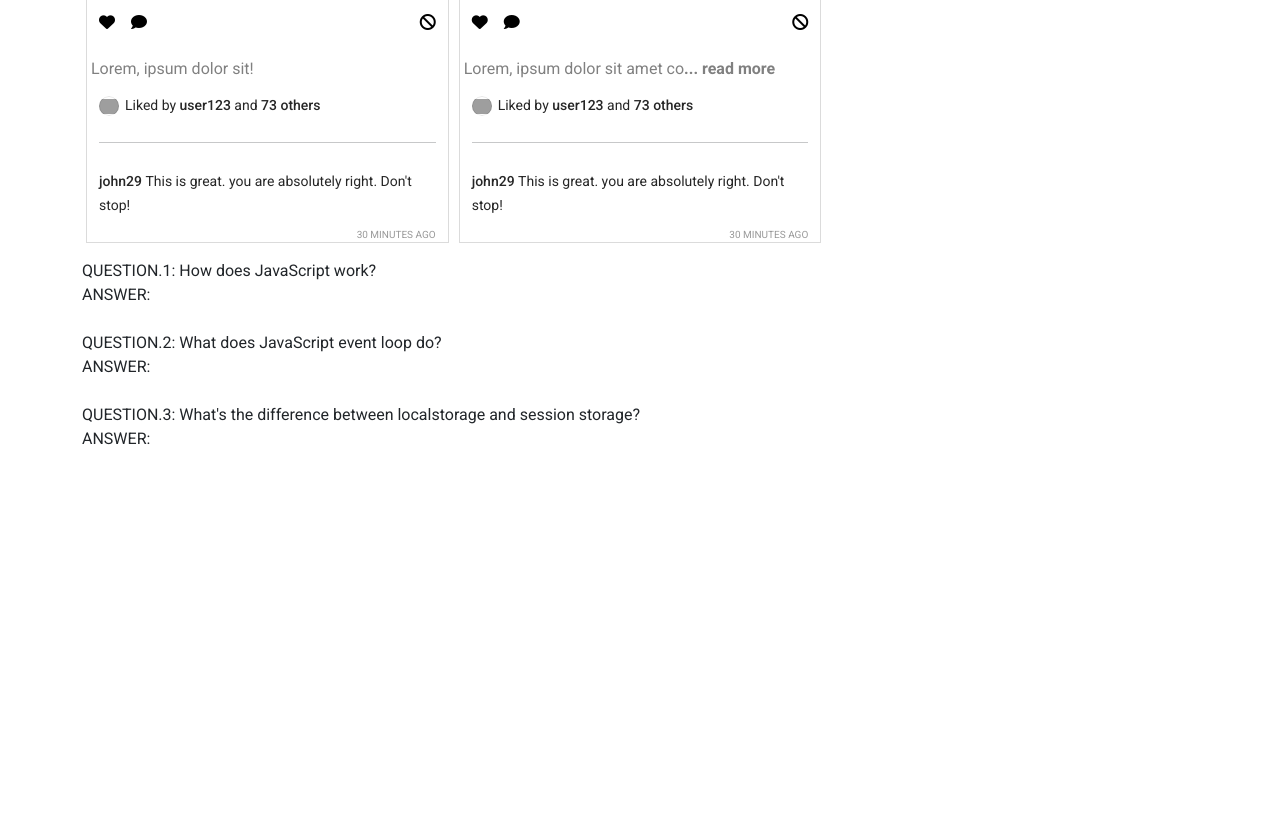
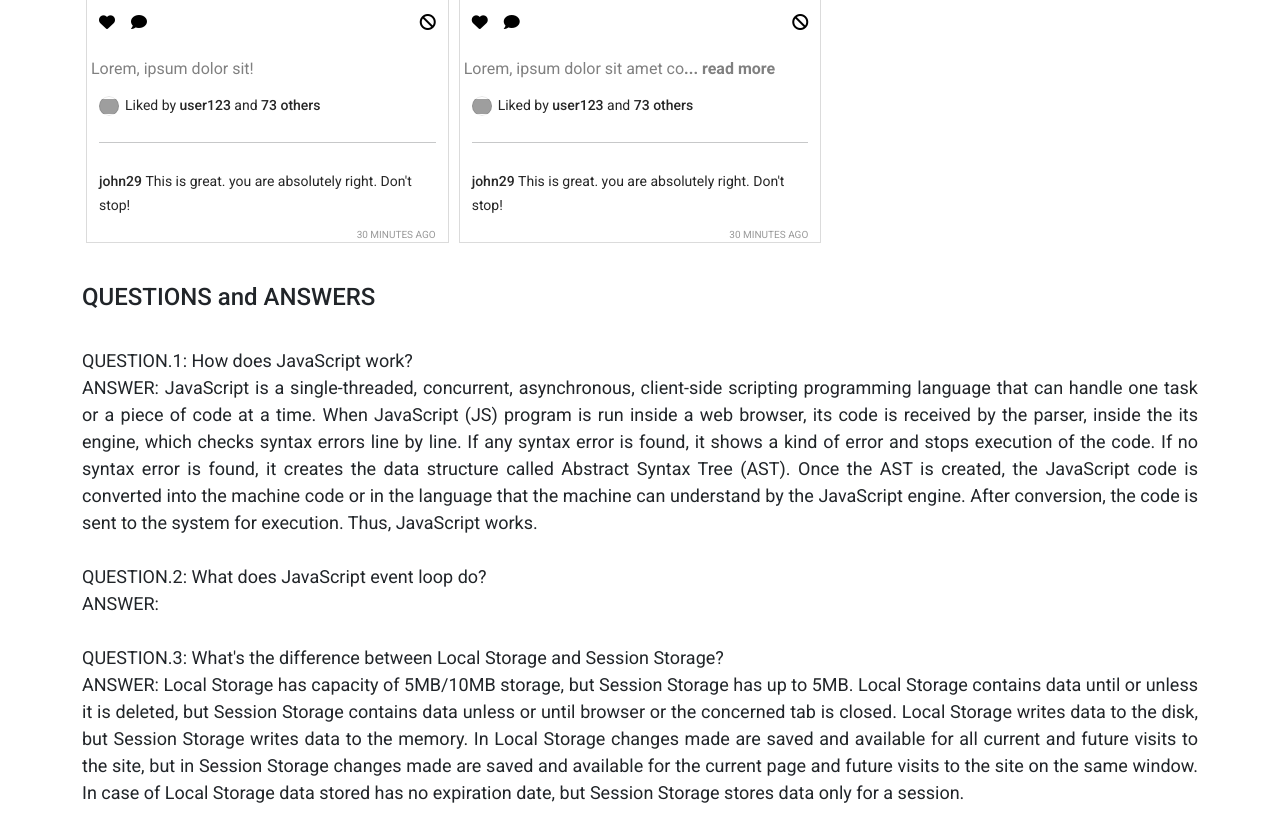
Before and after one commit to AnwarSagor/sagor-insta-city, a plain HTML site: page index.html in a window 1280 px wide. Shown: the part 1289-2111 px from the top of the page. Before the commit the page ends 1740 px from the top, so only its background shows below. Drawn offline with nearby package versions, Linux system fonts and the light colour scheme; grey boxes are pictures that could not be loaded.

Commit message:
answers added

```diff
--- a/css/style.css
+++ b/css/style.css
@@ -256,3 +256,7 @@ img {
     grid-template-columns: repeat(1, 1fr);
   }
 }
+#question-answer{
+  text-align: justify;
+  font-size: large;
+}
--- a/index.html
+++ b/index.html
@@ -23,7 +23,7 @@
 <body>
     <header>
         <nav class="navbar navbar-expand-lg navbar-light bg-light px-5">
-            <a class="navbar-brand" href="#">Insta-Sohor</a>
+            <a class="navbar-brand" href="#">Sagor-Insta-City</a>
             <button class="navbar-toggler" type="button" data-toggle="collapse" data-target="#navbarSupportedContent"
                 aria-controls="navbarSupportedContent" aria-expanded="false" aria-label="Toggle navigation">
                 <span class="navbar-toggler-icon"></span>
@@ -57,11 +57,27 @@
             <h1>Reported posts</h1>
         </div>
     </main>
+    <br>
     <!-- QUESTIONS -->
     <section class="container">
+        <h4> QUESTIONS and ANSWERS</h4>
+        <p id="question-answer">
+            <br>
             QUESTION.1: How does JavaScript work?
             <br>
-        ANSWER:
+            ANSWER: JavaScript is a single-threaded, concurrent, asynchronous, client-side scripting programming
+            language
+            that can handle one task or a piece of code at a time.
+            When JavaScript (JS) program is run inside a web browser, its code is received by the parser, inside the its
+            engine, which checks syntax errors line by line. If any syntax error is found, it shows a kind of error and
+            stops execution of the code. If no syntax error is found, it creates the data structure called Abstract
+            Syntax
+            Tree (AST). Once the AST is created, the JavaScript code is converted into the machine code or in the
+            language
+            that the machine can understand by the JavaScript engine. After conversion, the code is sent to the system
+            for
+            execution. Thus, JavaScript works.
+
             <br>
             <br>
             QUESTION.2: What does JavaScript event loop do?
@@ -69,10 +85,22 @@
             ANSWER:
             <br>
             <br>
-        QUESTION.3: What's the difference between localstorage and session storage?
+            QUESTION.3: What's the difference between Local Storage and Session Storage?
             <br>
-        ANSWER:
+            ANSWER: Local Storage has capacity of 5MB/10MB storage, but Session Storage has up to 5MB. Local Storage
+            contains data until or unless it is deleted, but Session Storage contains data unless or until browser or
+            the
+            concerned tab is closed. Local Storage writes data to the disk, but Session Storage writes data to the
+            memory.
+            In Local Storage changes made are saved and available for all current and future visits to the site, but in
+            Session Storage changes made are saved and available for the current page and future visits to the site on
+            the
+            same window. In case of Local Storage data stored has no expiration date, but Session Storage stores data
+            only
+            for a session.
 
+            <br>
+        </p>
     </section>
     <footer></footer>
 
```
Lines whose indentation alone changed are shown as unchanged.
